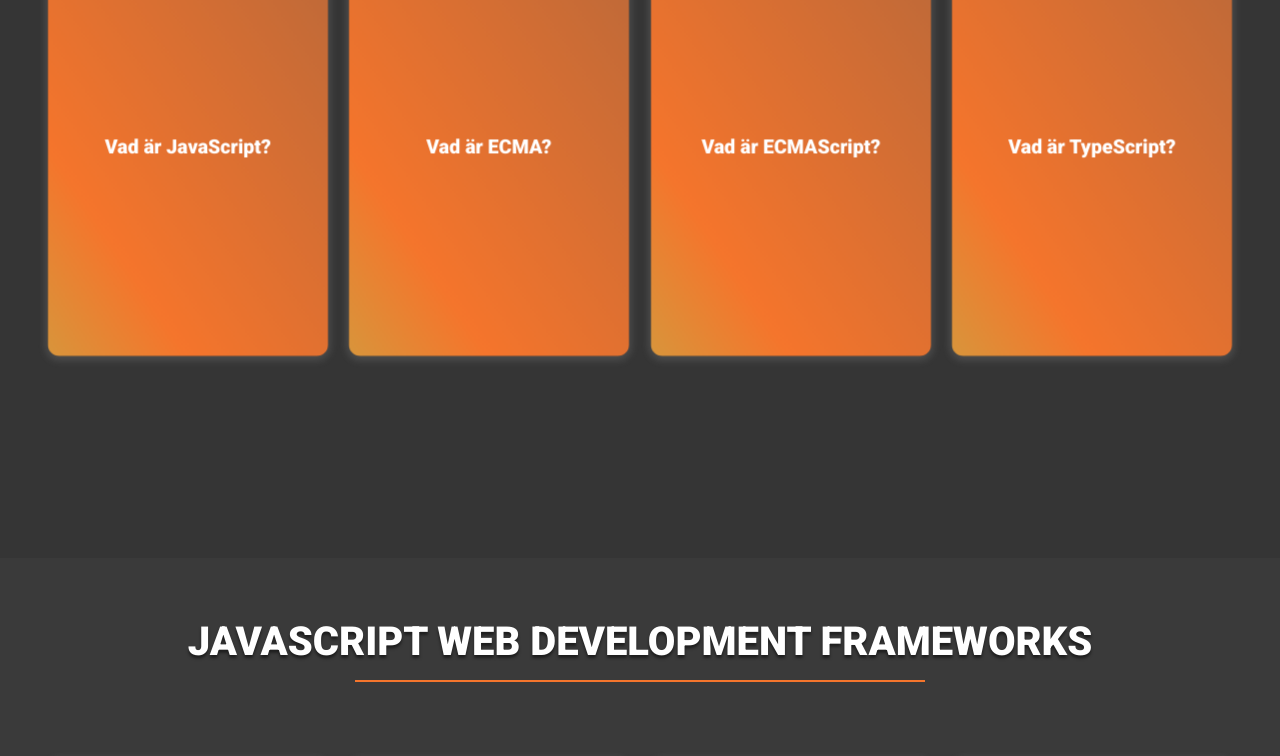
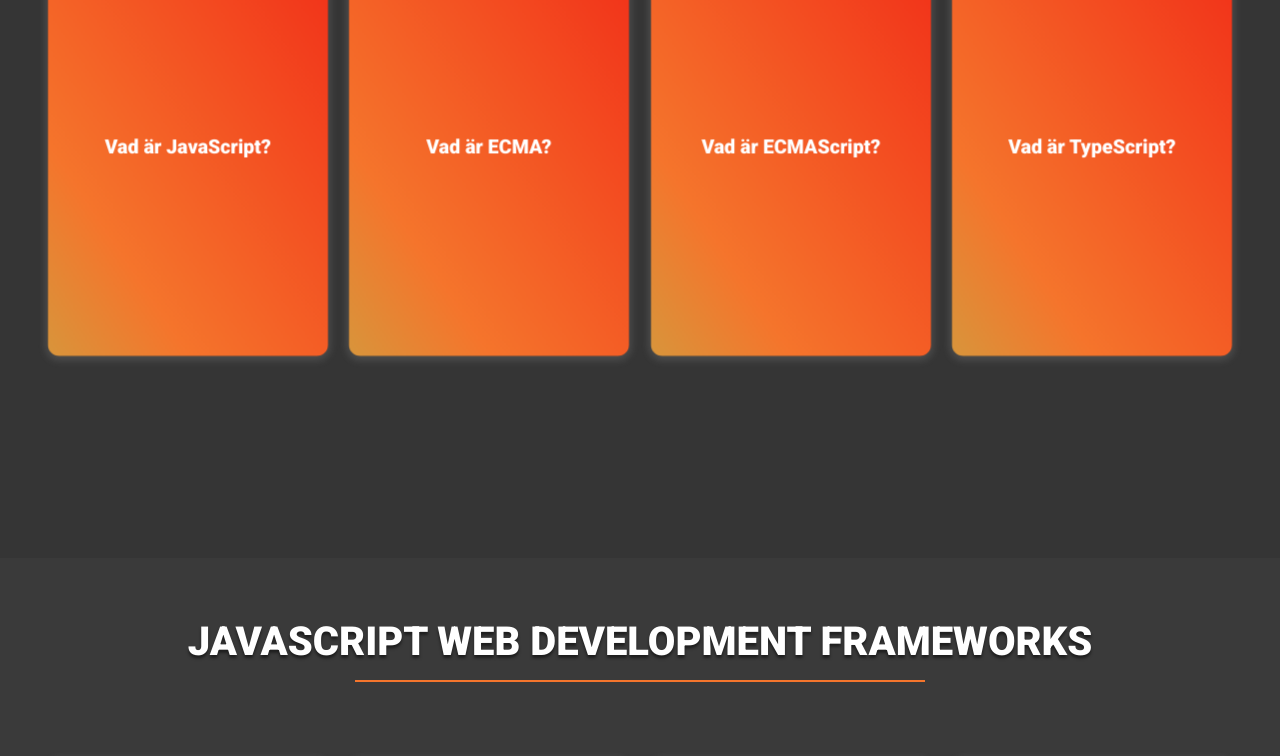
Before and after one commit to jonaslindell-th/Hemtentamen-Frontend, a plain HTML site: page del3.html in a window 1280 px wide. Shown: the part 365-1121 px from the top of the page. Drawn offline with Linux system fonts and the light colour scheme.

Commit message:
changes to part 3 primary color

```diff
--- a/resources/css/styledel3.css
+++ b/resources/css/styledel3.css
@@ -1,5 +1,5 @@
 :root {
-    --primary: #A8653E;
+    --primary: #F11712;
     --secondary: #F5752C;
     --thirdary: #83F569;
 }
```
